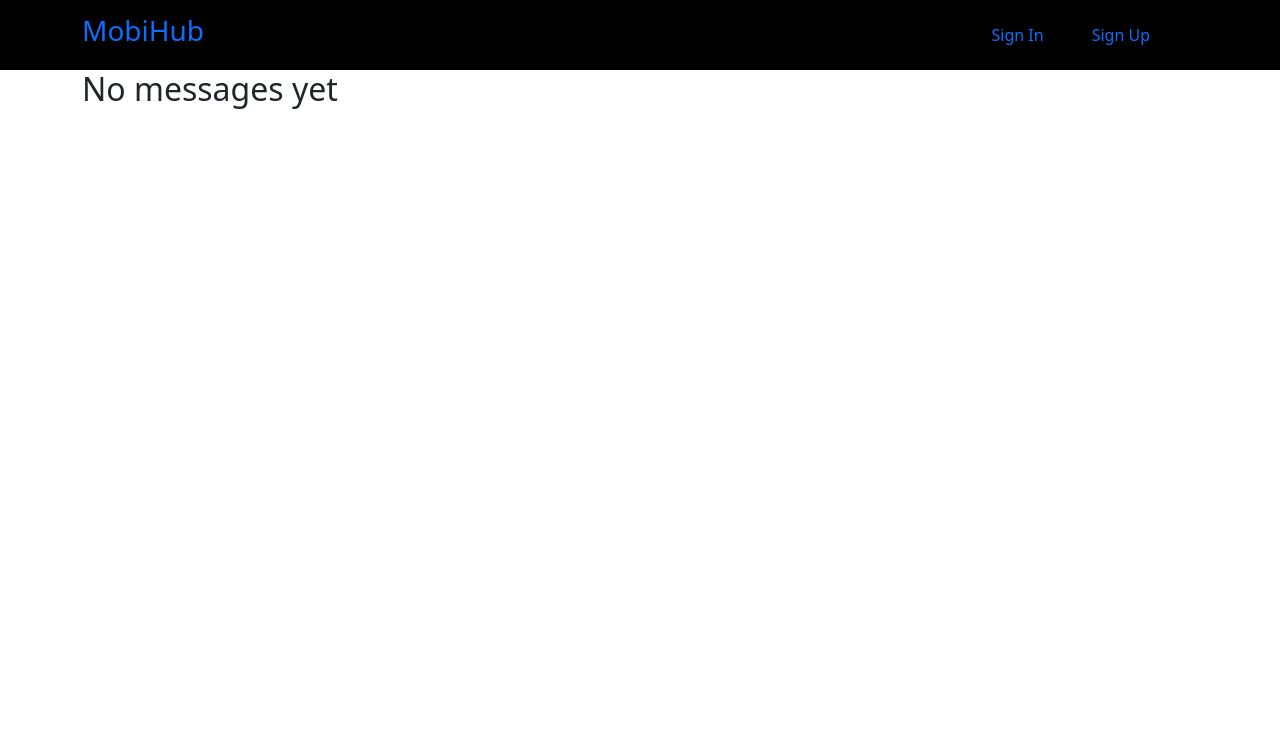
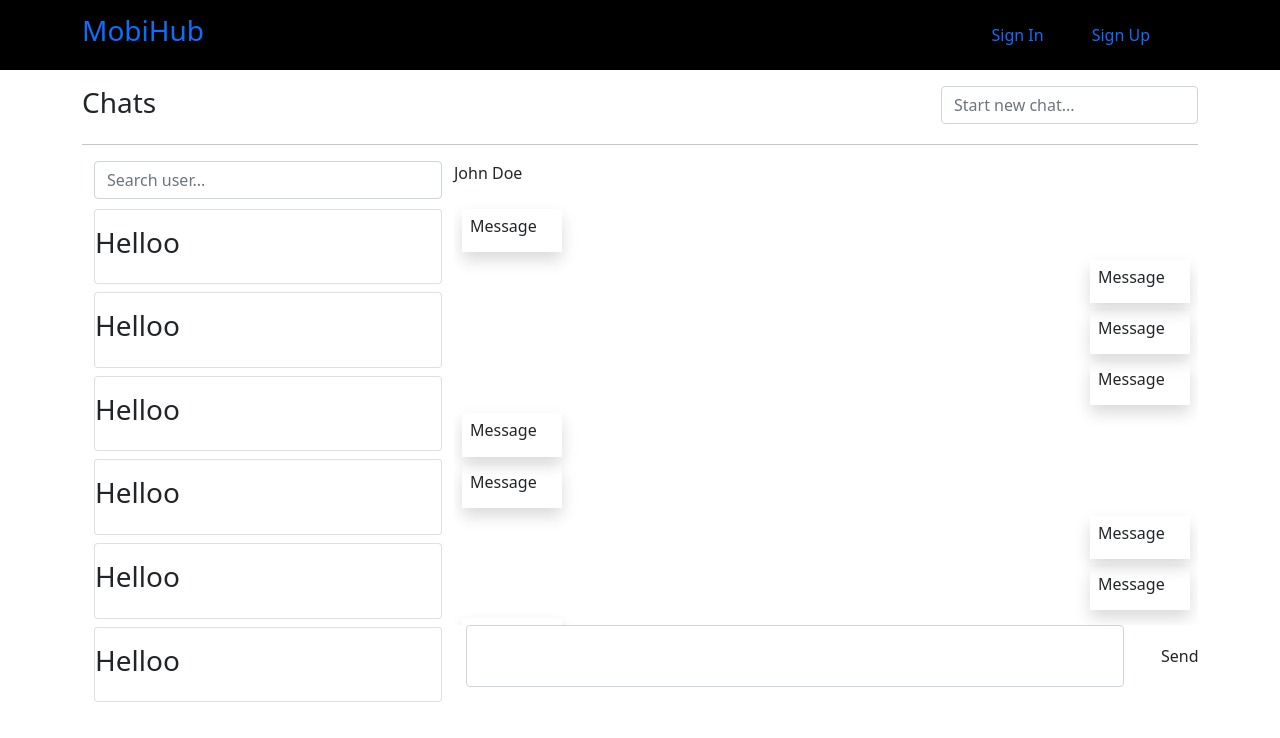
Before and after one commit to HarryNdegwa/friendly-fiesta, a React (Create React App) app in the folder client/: page /chats in a window 1280 px wide. Shown: the top 738 px of the page. Built offline with nearby package versions, Linux system fonts and the light colour scheme; no server answers.

Commit message:
Added chat designs

```diff
--- a/client/package.json
+++ b/client/package.json
@@ -16,7 +16,8 @@
     "react-router-dom": "^5.2.0",
     "react-scripts": "4.0.1",
     "redux": "^4.1.1",
-    "redux-persist": "^6.0.0"
+    "redux-persist": "^6.0.0",
+    "socket.io-client": "^4.2.0"
   },
   "scripts": {
     "start": "react-scripts start",
--- /dev/null
+++ b/client/src/chatData.js
@@ -0,0 +1,12 @@
+exports.data = [
+  { id: 1, sender: false },
+  { id: 2, sender: true },
+  { id: 3, sender: true },
+  { id: 4, sender: true },
+  { id: 5, sender: false },
+  { id: 6, sender: false },
+  { id: 7, sender: true },
+  { id: 8, sender: true },
+  { id: 9, sender: false },
+  { id: 10, sender: false },
+];
--- /dev/null
+++ b/client/src/components/ChatProfileCard.jsx
@@ -0,0 +1,9 @@
+import React from "react";
+
+export default function ChatProfileCard() {
+  return (
+    <div className="py-3 cursor-pointer card mt-2">
+      <h3>Helloo</h3>
+    </div>
+  );
+}
--- /dev/null
+++ b/client/src/components/MessageCard.jsx
@@ -0,0 +1,16 @@
+import React from "react";
+
+export default function MessageCard({ data }) {
+  console.log(`data`, data);
+  return (
+    <div
+      className={`d-flex mb-2 w-100 ${
+        data.sender ? `justify-content-end` : `justify-content-start`
+      }`}
+    >
+      <div className="chat-message-wrapper shadow p-2">
+        <h6>Message</h6>
+      </div>
+    </div>
+  );
+}
--- a/client/src/index.css
+++ b/client/src/index.css
@@ -37,3 +37,26 @@ input {
 .car-list-link {
   text-decoration: none !important;
 }
+
+.height40px {
+  height: 40px;
+}
+
+.chat-message-wrapper {
+  min-width: 100px;
+  max-width: 70%;
+}
+
+.chats-profile-wrapper {
+  height: 63vh;
+  overflow-y: scroll;
+}
+
+.messages-wrapper {
+  height: 53vh;
+  overflow-y: scroll;
+}
+
+textarea {
+  resize: none !important;
+}
--- a/client/src/pages/Chats.jsx
+++ b/client/src/pages/Chats.jsx
@@ -1,9 +1,96 @@
-import React from "react";
+import React, { useEffect, useState } from "react";
+import { io } from "socket.io-client";
+import { data } from "../chatData";
+import ChatProfileCard from "../components/ChatProfileCard";
+import MessageCard from "../components/MessageCard";
 
 export default function Chats() {
+  const [socket, setSocket] = useState(null);
+
+  useEffect(() => {
+    const socket = io(`http://${window.location.hostname}:3000`);
+    setSocket(socket);
+
+    return () => socket.close();
+  }, []);
+
+  const handleChange = () => {};
+
   return (
     <div className="container">
-      <h2>No messages yet</h2>
+      {/* <h2>No messages yet</h2> */}
+      <div>
+        <div className="chats-top d-flex justify-content-between mt-3">
+          <h3>Chats</h3>
+          <div>
+            <div>
+              <div>
+                <input
+                  type="text"
+                  className="form-control"
+                  id="username"
+                  required
+                  values={""}
+                  onChange={handleChange}
+                  name="username"
+                  placeholder="Start new chat..."
+                />
+              </div>
+            </div>
+          </div>
+        </div>
+        <hr />
+        <div className="row m-0">
+          <div className="col-lg-4">
+            <div className="chat-profile-top-left height40px">
+              <div>
+                <input
+                  type="text"
+                  className="form-control"
+                  id="username"
+                  required
+                  values={""}
+                  onChange={handleChange}
+                  name="username"
+                  placeholder="Search user..."
+                />
+              </div>
+            </div>
+            <div className="chats-profile-wrapper">
+              <ChatProfileCard />
+              <ChatProfileCard />
+              <ChatProfileCard />
+              <ChatProfileCard />
+              <ChatProfileCard />
+              <ChatProfileCard />
+            </div>
+          </div>
+          <div className="col-lg-8 p-0">
+            <div className="chat-profile-top-right height40px">
+              <p className="m-0">John Doe</p>
+            </div>
+            <div className="p-2 messages-wrapper">
+              {data.map((chat) => (
+                <MessageCard key={chat.id} data={chat} />
+              ))}
+            </div>
+            <div>
+              <div className="mb-3 row m-0 align-items-center">
+                <div className="col-11">
+                  <textarea
+                    className="form-control"
+                    id="exampleFormControlTextarea1"
+                    rows="2"
+                  ></textarea>
+                </div>
+                <div className="col-1">
+                  <button className="btn">Send</button>
+                </div>
+              </div>
+            </div>
+          </div>
+        </div>
+      </div>
     </div>
   );
 }
```
Also changed, not shown: 2 other files (tests, documents, lock files or other folders).
